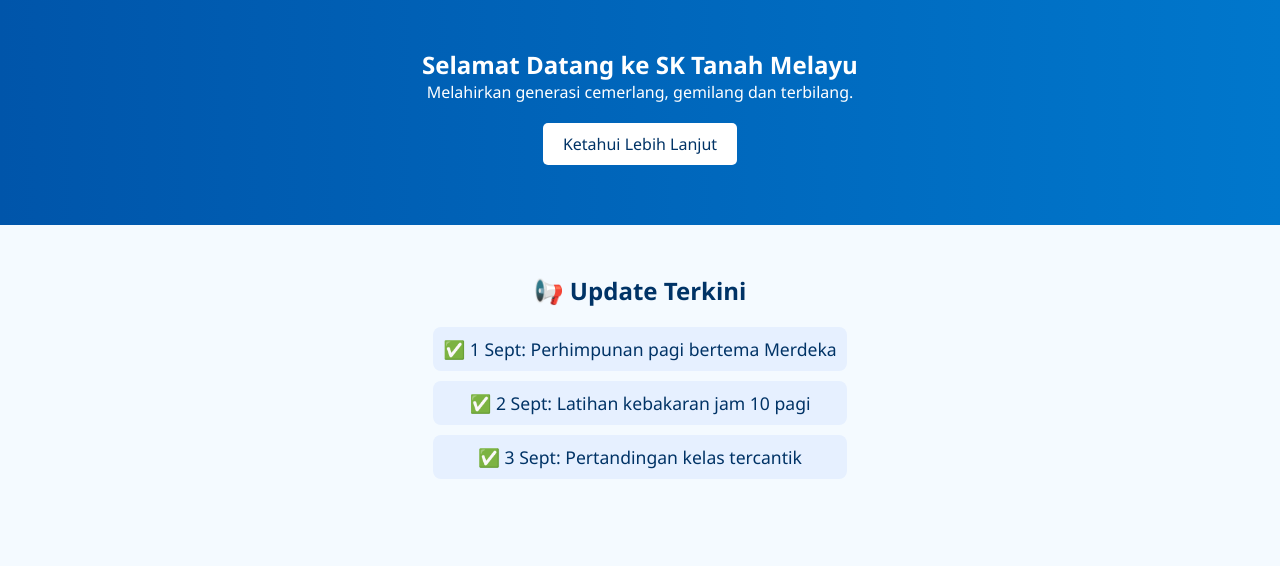
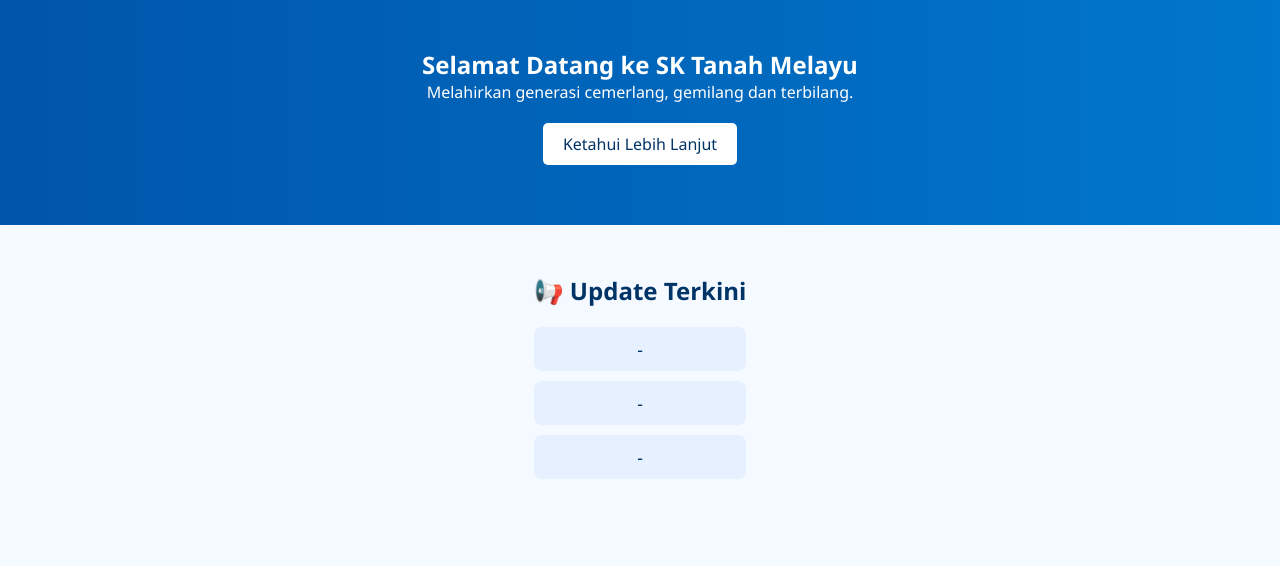
Before and after one commit to Bazliaisy/sk-tanah-melayu, a plain HTML site: page index.html in a window 1280 px wide. Shown: the part 54-620 px from the top of the page. Drawn offline with nearby package versions, Linux system fonts and the light colour scheme.

Commit message:
index.html

```diff
--- a/index.html
+++ b/index.html
@@ -38,9 +38,9 @@
   <section class="update-section">
   <h2>📢 Update Terkini</h2>
   <ul class="update-list">
-    <li>✅ 1 Sept: Perhimpunan pagi bertema Merdeka</li>
-    <li>✅ 2 Sept: Latihan kebakaran jam 10 pagi</li>
-    <li>✅ 3 Sept: Pertandingan kelas tercantik</li>
+    <li>-</li>
+    <li>-</li>
+    <li>-</li>
   </ul>
 </section>
 
```
